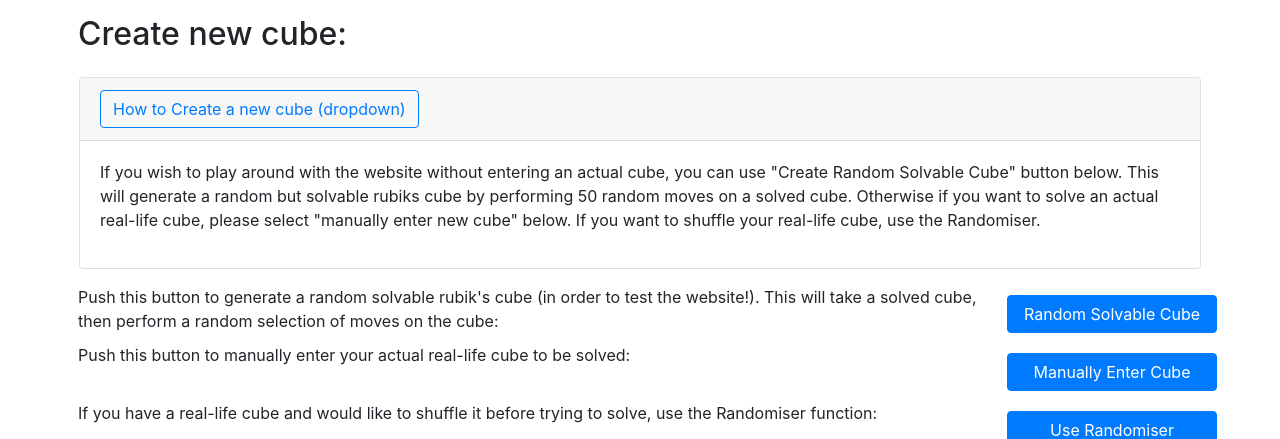
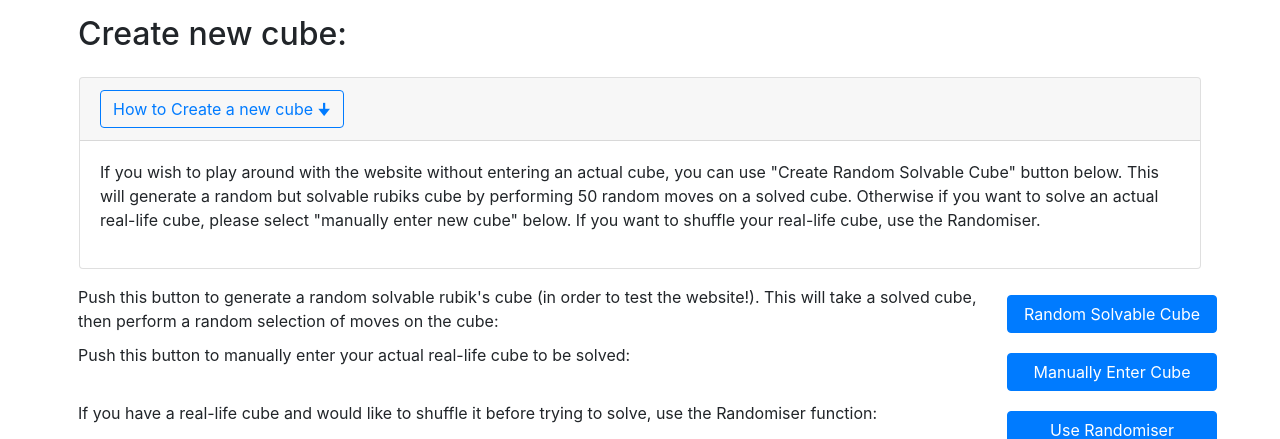
Before and after one commit to samjcox/rubiks, a Flask app: template templates/index.html in a window 1280 px wide. Shown: the part 524-963 px from the top of the page. Run offline with Flask 2, Linux system fonts and the light colour scheme; the template is opened without the code that fills it, so the values that code supplies are empty.

Commit message:
Replace word 'dropdown' with ASCII down arrow

```diff
--- a/templates/index.html
+++ b/templates/index.html
@@ -41,7 +41,7 @@
                   <div class="card-header" id="headingOne">
                     <h5 class="mb-0">
                       <button class="btn btn-outline-primary" type="button" data-toggle="collapse" data-target="#collapseOne" aria-expanded="true" aria-controls="collapseOne">
-                        How to use this site (dropdown)
+                        How to use this site &#129035
                       </button>
                     </h5>
                   </div>
@@ -71,7 +71,7 @@
                   <div class="card-header" id="headingTwo">
                     <h5 class="mb-0">
                       <button class="btn btn-outline-primary" type="button" data-toggle="collapse" data-target="#collapseTwo" aria-expanded="true" aria-controls="collapseTwo">
-                        How to Create a new cube (dropdown)
+                        How to Create a new cube &#129035
                       </button>
                     </h5>
                   </div>
```
